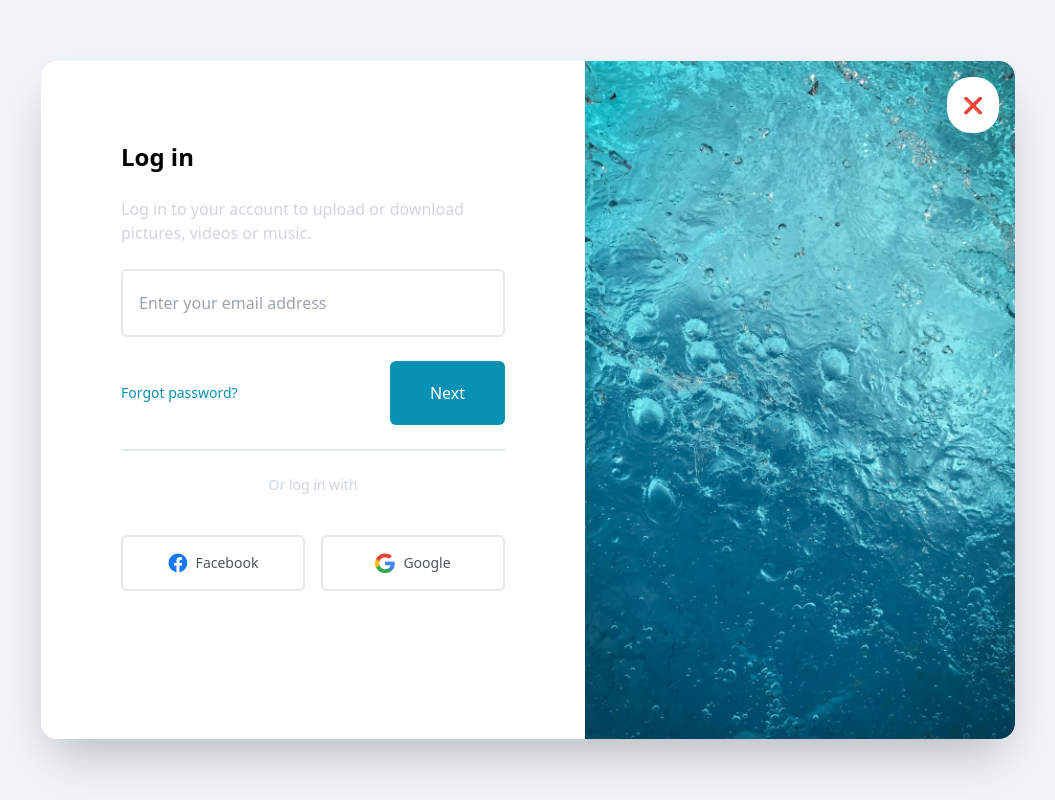
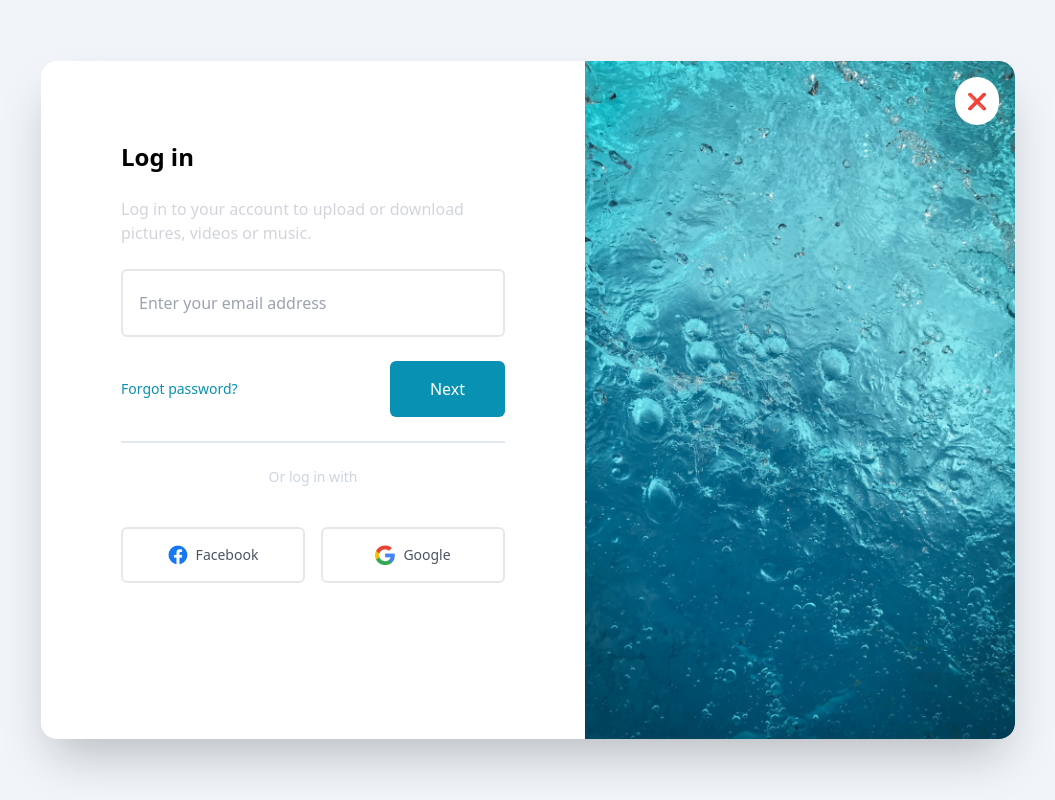
Before and after one commit to ericknamukolo/tailwind-mini-projects, a plain HTML site: page login-modal/index.html in a window 1280 px wide. Shown: the whole page, without its empty margins (112-1167 px from the left). Drawn offline with nearby package versions, Linux system fonts and the light colour scheme.

Commit message:
minor updates

```diff
--- a/login-modal/index.html
+++ b/login-modal/index.html
@@ -14,7 +14,7 @@
         class="relative flex flex-col md:flex-row  space-y-10 bg-white shadow-2xl rounded-2xl md:space-y-0 md:m-0"
       >
       <!-- Close Icon -->
-       <div class="absolute top-0 right-0 bg-white p-4 m-4 rounded-3xl cursor-pointer hover:shadow-2xl hover:-translate-y-1 transition-all duration-400">❌</div>
+       <div class="absolute top-0 right-0 bg-white p-3 m-4 rounded-full cursor-pointer hover:shadow-2xl hover:-translate-y-1 transition-all duration-400">❌</div>
         <!-- Left Side -->
         <div class="p-6 md:p-20">
           <div class="flex flex-col space-y-6 max-w-sm">
@@ -32,13 +32,13 @@
               <h1 class="text-sm text-cyan-600 cursor-pointer">
                 Forgot password?
               </h1>
-              <button class="bg-cyan-600 py-5 px-10 text-white rounded-md">
+              <button class="bg-cyan-600 py-4 px-10 text-white rounded-md">
                 Next
               </button>
             </div>
             <hr class="border border-slate-200 mt-20"></hr>
             <div class="text-sm text-semibold text-slate-300 text-center">Or log in with</div>
-<div class="flex flex-row justify-between space-x-4">
+              <div class="flex flex-col md:flex-row justify-between  md:space-x-4 ">
               <button class="bg-white border-2 border-gray-200 rounded-md py-4 px-4 mt-4 flex items-center justify-center space-x-2  w-full hover:shadow-2xl hover:border-cyan-600 hover:-translate-y-1 transition-all duration-400">
                 <img src="./images/facebook.png" alt="" class="w-5 h-5" />
                 <span class="text-sm text-gray-600">Facebook</span>
@@ -47,7 +47,7 @@
                 <img src="./images/google.png" alt="" class="w-5 h-5" />
                 <span class="text-sm text-gray-600">Google</span>
               </button>
-</div>
+            </div>
           </div>
         </div>
         <!-- Right Side -->
```
